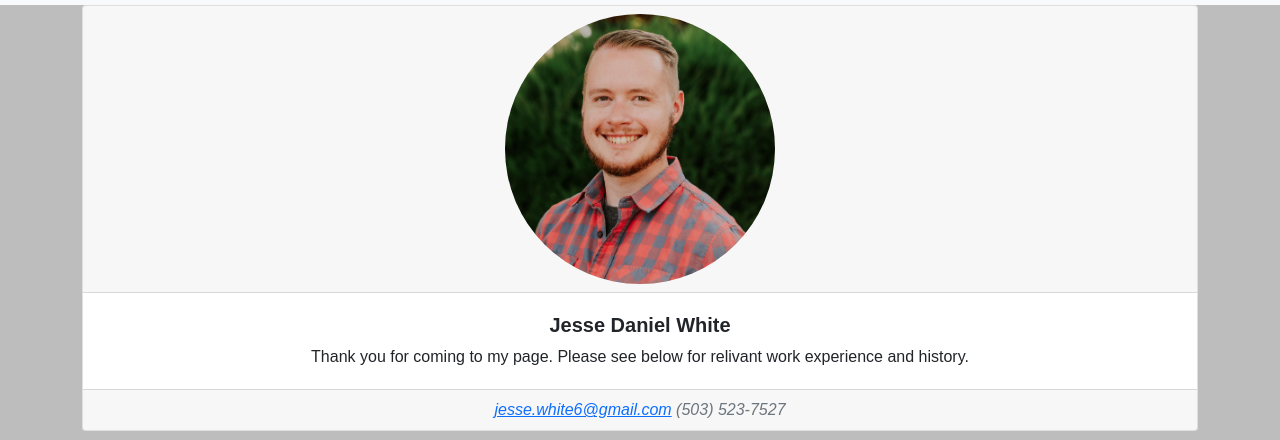
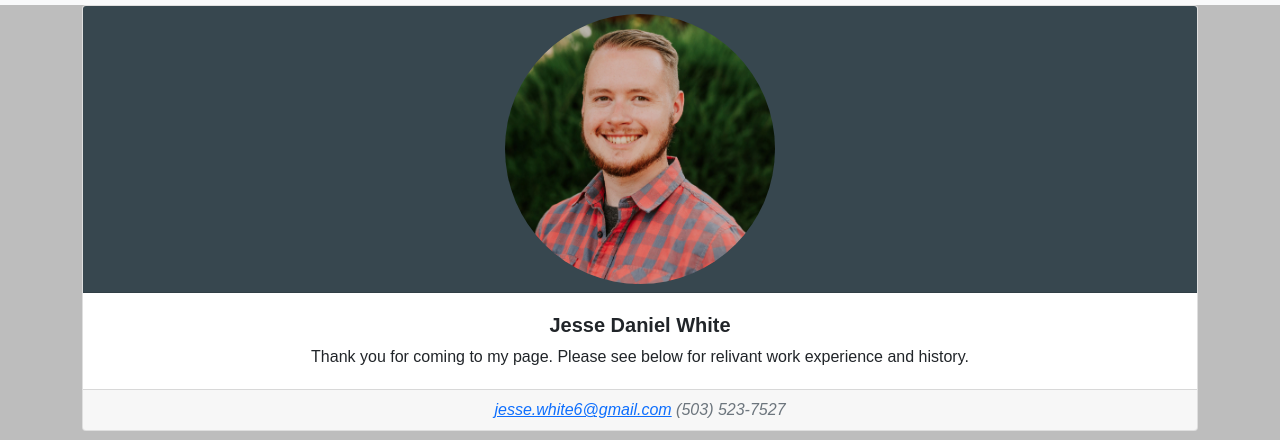
Before and after one commit to JesseDWhite/my-portfolio, a plain HTML site: page resume.html in a window 1280 px wide. Shown: the part 51-491 px from the top of the page. Drawn offline with nearby package versions, Linux system fonts and the light colour scheme.

Commit message:
add README

```diff
--- a/css/styles.css
+++ b/css/styles.css
@@ -36,3 +36,6 @@ body {
 .inner-card {
 border-radius: 100%;
 }
+.card-header {
+  background-color: #37474F;
+}
```
Also changed, not shown: 1 other file.
